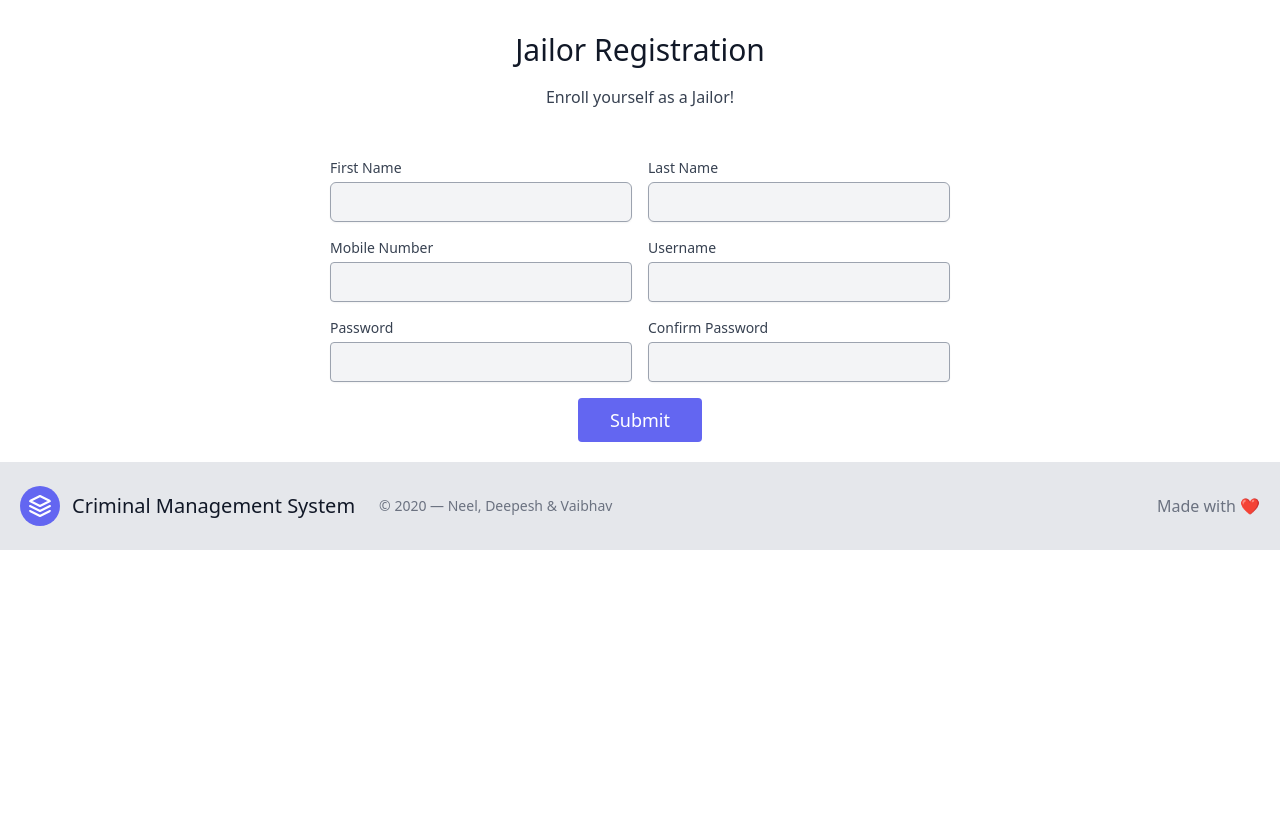
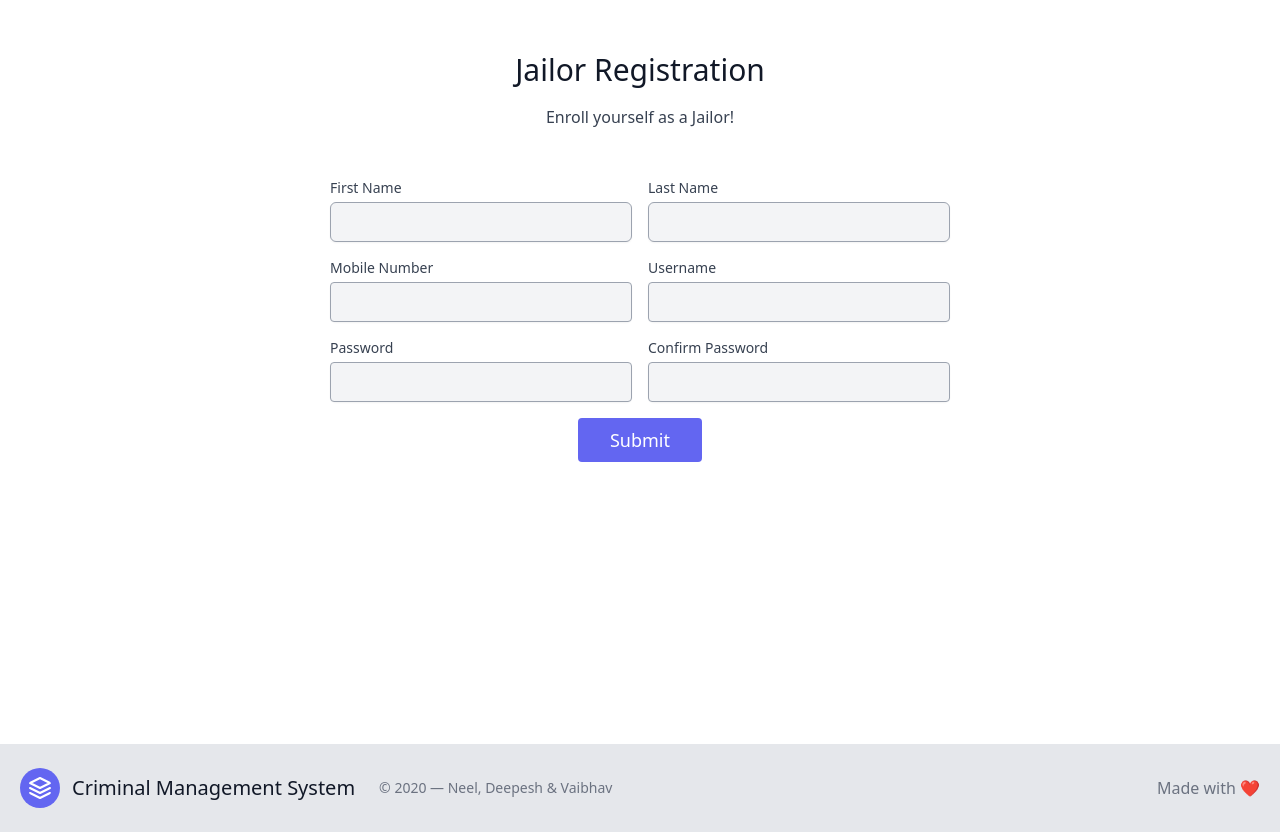
Before and after one commit to sudo-vaibhav/dbms-final, a PHP site: page /jailor.php in a window 1280 px wide. Shown: the part 58-890 px from the top of the page. Before the commit the page ends 608 px from the top, so only its background shows below. Run offline with PHP 8.4, Linux system fonts and the light colour scheme; some libraries are stand-ins or nearby versions.

Commit message:
added flex grow property to officer and jailor page

```diff
--- a/criminal_system/jailor.php
+++ b/criminal_system/jailor.php
@@ -1,7 +1,8 @@
 <?php
 require "./header.php";
 ?>
-<section class="text-gray-700 body-font relative">
+  <div class="flex flex-col h-screen">
+<section class="text-gray-700 body-font relative flex-grow">
     <div class="container px-5 my-5 mx-auto">
       <div class="flex flex-col text-center w-full mb-12">
         <h1
@@ -85,3 +86,4 @@ require "./header.php";
   <?php
   require "./footer.php";
   ?>
+  </div>
--- a/criminal_system/officer.php
+++ b/criminal_system/officer.php
@@ -1,7 +1,8 @@
 <?php
 require "./header.php";
 ?>
-  <section class="text-gray-700 body-font relative">
+ <div class="flex flex-col h-screen">
+  <section class="text-gray-700 body-font relative flex-grow">
     <div class="container px-5 my-5 mx-auto">
       <div class="flex flex-col text-center w-full mb-12">
         <h1
@@ -106,3 +107,4 @@ require "./header.php";
   <?php
   require "./footer.php";
   ?>
+  </div>
```
